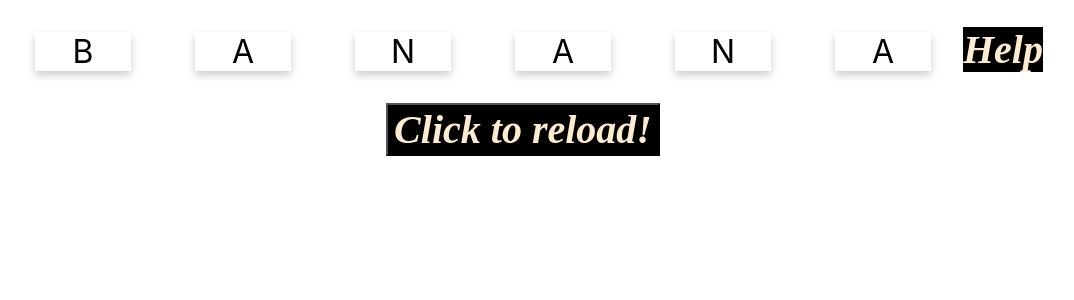
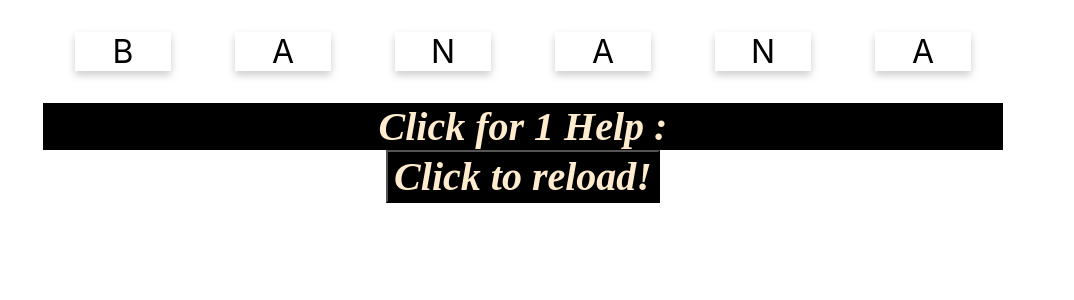
Before and after one commit to juloung123/lab-react, a React (Create React App) app: page / in a window 1280 px wide. Shown: the top 300 px of the page, without its empty margins (117-1191 px from the left). Built offline with nearby package versions, Linux system fonts and the light colour scheme.

Commit message:
helper but 1 time and interface

```diff
--- a/src/WordCard.js
+++ b/src/WordCard.js
@@ -15,15 +15,25 @@ const prepareStateFromword = given_word => {
         check:0,
     }
 }
+const helpchar = given_word =>{
+    return {
+        help : '',
+        current : true,
+    }
+}
 
 export default function WordCard(props){
     const className1 = 'reloadbotton'
     const word1 = props.value[Math.floor(Math.random() * 6)];
+    const word2 = 'help'
     const [state, setState] = useState(prepareStateFromword(word1))
-    let sethelp = state.help-1
-    // let helpguess = state.guess + state.word.charAt(state.check)
-    function help(){
-        console.log(`${state.word.charAt(state.check)} has been activated`)
+    const [help, sethelp] = useState(helpchar(word2))
+    function helper(){
+        if(help.current == true){
+            console.log(`${state.word.charAt(state.check)} has been activated`)
+            const charhelp = state.word.charAt(state.check)
+            sethelp({...help , help : charhelp , current : 'false'})
+        }
     }
     const activationHandler = c => {
         console.log(`${c} has been activated`)
@@ -53,7 +63,7 @@ export default function WordCard(props){
                     <CharacterCard value={c} key={i} activationHandler={activationHandler} attempt={state.attempt}/>
                 )
             }
-            <botton onClick = {help} className = {className1}>Help</botton>
+            <botton onClick = {helper} className = {className1} style = {styles.style}>Click for 1 Help : {help.help}</botton>
         </div>
     )
 }
```
